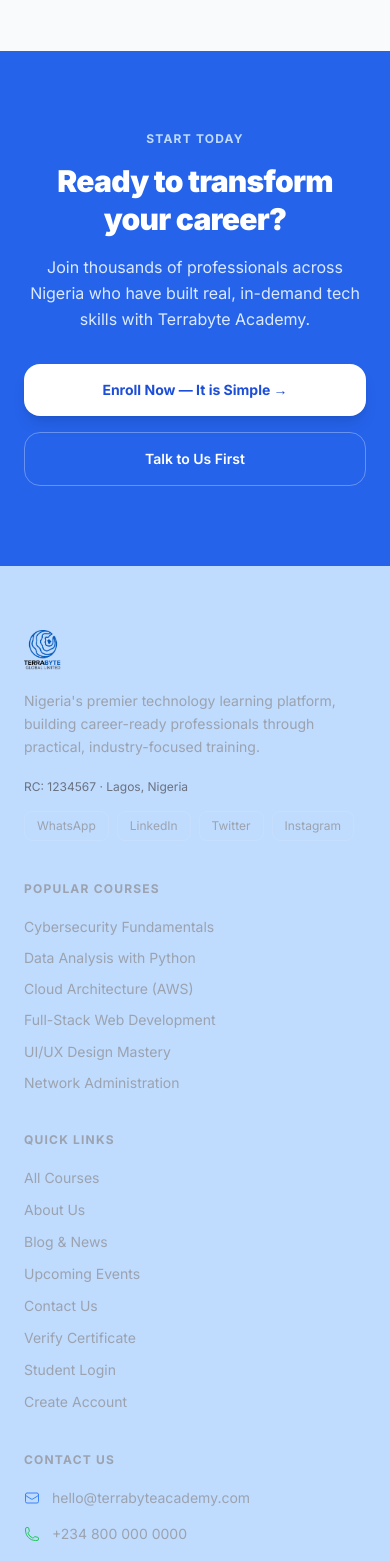
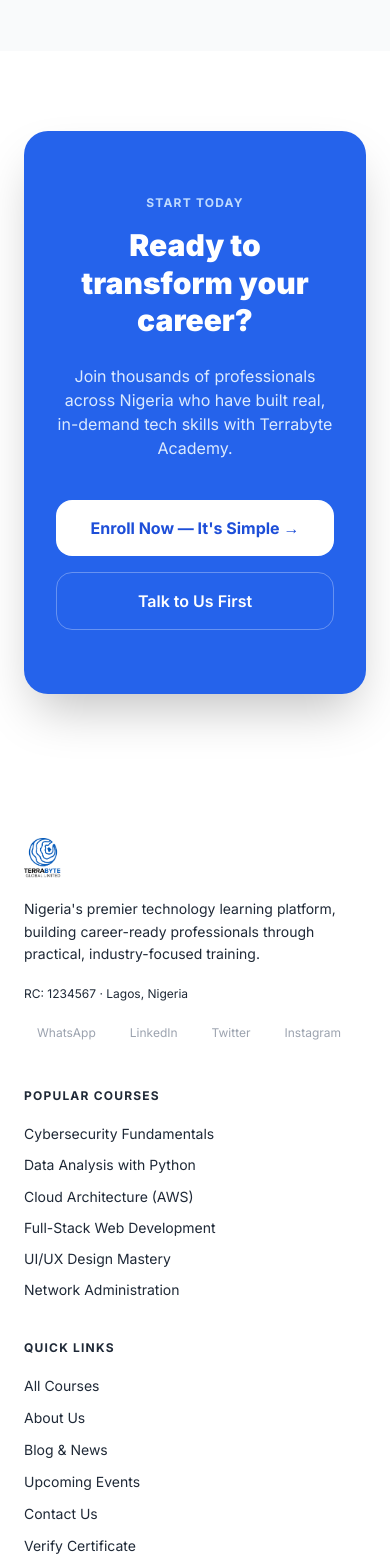
Before and after one commit to Obed-Ojingwa/Terrabyte-Academy, a Next.js app in the folder frontend/: page / in a window 390 px wide. Shown: the part 5860-7421 px from the top of the page. Built offline with nearby package versions, Linux system fonts and the light colour scheme.

Commit message:
Vercel error debug and Footer color change

```diff
--- a/frontend/src/app/page.tsx
+++ b/frontend/src/app/page.tsx
@@ -273,20 +273,41 @@
       </section>
 
       {/* ── CTA ── */}
-      <section className="py-20 md:py-28 px-6 md:px-12 bg-blue-600">
-        <div className="max-w-3xl mx-auto text-center">
-          <p className="text-blue-200 text-xs font-bold uppercase tracking-widest mb-4">Start Today</p>
-          <h2 className="text-3xl md:text-4xl font-black text-white mb-4 tracking-tight leading-tight">Ready to transform your career?</h2>
-          <p className="text-blue-100 text-base leading-relaxed mb-8 max-w-lg mx-auto">Join thousands of professionals across Nigeria who have built real, in-demand tech skills with Terrabyte Academy.</p>
-          <div className="flex flex-col sm:flex-row gap-4 justify-center">
-            <Link href="/auth/register" className="inline-flex items-center justify-center gap-2 bg-white hover:bg-gray-50 text-blue-700 font-bold px-8 py-4 rounded-2xl text-sm transition-all shadow-lg">Enroll Now — It is Simple →</Link>
-            <Link href="/contact" className="inline-flex items-center justify-center gap-2 border border-white/30 hover:border-white/60 text-white font-semibold px-8 py-4 rounded-2xl text-sm transition-all">Talk to Us First</Link>
-          </div>
-        </div>
-      </section>
+<section className="py-20 md:py-28 px-6 md:px-12">
+  <div className="mx-auto max-w-6xl rounded-3xl bg-blue-600 px-8 py-16 md:px-16 md:py-20 text-center shadow-2xl">
+    <p className="mb-4 text-xs font-bold uppercase tracking-widest text-blue-200">
+      Start Today
+    </p>
+
+    <h2 className="mb-6 text-3xl md:text-5xl font-black text-white leading-tight">
+      Ready to transform your career?
+    </h2>
+
+    <p className="mx-auto mb-10 max-w-2xl text-blue-100">
+      Join thousands of professionals across Nigeria who have built real,
+      in-demand tech skills with Terrabyte Academy.
+    </p>
+
+    <div className="flex flex-col sm:flex-row justify-center gap-4">
+      <Link
+        href="/auth/register"
+        className="inline-flex items-center justify-center rounded-2xl bg-white px-8 py-4 font-bold text-blue-700 hover:bg-gray-50"
+      >
+        Enroll Now — It's Simple →
+      </Link>
+
+      <Link
+        href="/contact"
+        className="inline-flex items-center justify-center rounded-2xl border border-white/30 px-8 py-4 font-semibold text-white hover:border-white/60"
+      >
+        Talk to Us First
+      </Link>
+    </div>
+  </div>
+</section>
 
       {/* ── FOOTER ── */}
-      <footer className="bg-blue-200 text-gray-800 px-6 md:px-12 pt-16 pb-8">
+      <footer className="bg-white-200 text-gray-800 px-6 md:px-12 pt-16 pb-8">
         <div className="max-w-7xl mx-auto">
           <div className="grid grid-cols-1 sm:grid-cols-2 lg:grid-cols-4 gap-10 mb-14">
 
@@ -306,8 +327,8 @@
                 </div>
               </Link>
 
-              <p className="text-gray-400 text-sm leading-relaxed mb-5">Nigeria's premier technology learning platform, building career-ready professionals through practical, industry-focused training.</p>
-              <p className="text-gray-500 text-xs mb-4">RC: 1234567 · Lagos, Nigeria</p>
+              <p className="text-black-400 text-sm leading-relaxed mb-5">Nigeria's premier technology learning platform, building career-ready professionals through practical, industry-focused training.</p>
+              <p className="text-black-500 text-xs mb-4">RC: 1234567 · Lagos, Nigeria</p>
               <div className="flex gap-2 flex-wrap">
                 {[{label:"WhatsApp",href:"https://wa.me/234XXXXXXXXXX"},{label:"LinkedIn",href:"#"},{label:"Twitter",href:"#"},{label:"Instagram",href:"#"}].map((s)=>(
                   <a key={s.label} href={s.href} className="text-xs border border-white/10 text-gray-400 hover:text-white hover:border-white/25 px-3 py-1.5 rounded-lg transition-all">{s.label}</a>
@@ -316,7 +337,7 @@
             </div>
 
             <div>
-              <p className="text-xs font-bold text-gray-400 uppercase tracking-widest mb-5">Popular Courses</p>
+              <p className="text-xs font-bold text-black-400 uppercase tracking-widest mb-5">Popular Courses</p>
               <div className="flex flex-col gap-3">
                 {[
                   {label:"Cybersecurity Fundamentals",href:"/public/courses/cybersecurity-fundamentals"},
@@ -325,12 +346,12 @@
                   {label:"Full-Stack Web Development",href:"/public/courses/fullstack-web-development"},
                   {label:"UI/UX Design Mastery",href:"/public/courses/uiux-design-mastery"},
                   {label:"Network Administration",href:"/public/courses/network-administration"},
-                ].map((l)=>(<Link key={l.href} href={l.href} className="text-sm text-gray-400 hover:text-white transition-colors leading-snug">{l.label}</Link>))}
+                ].map((l)=>(<Link key={l.href} href={l.href} className="text-sm text-black-400 hover:text-blue transition-colors leading-snug">{l.label}</Link>))}
               </div>
             </div>
 
             <div>
-              <p className="text-xs font-bold text-gray-400 uppercase tracking-widest mb-5">Quick Links</p>
+              <p className="text-xs font-bold text-black-400 uppercase tracking-widest mb-5">Quick Links</p>
               <div className="flex flex-col gap-3">
                 {[
                   {label:"All Courses",href:"/public/courses"},
@@ -341,26 +362,26 @@
                   {label:"Verify Certificate",href:"/public/verify-certificate"},
                   {label:"Student Login",href:"/auth/login"},
                   {label:"Create Account",href:"/auth/register"},
-                ].map((l)=>(<Link key={l.href} href={l.href} className="text-sm text-gray-400 hover:text-white transition-colors">{l.label}</Link>))}
+                ].map((l)=>(<Link key={l.href} href={l.href} className="text-sm text-black-400 hover:text-blue transition-colors">{l.label}</Link>))}
               </div>
             </div>
 
             <div>
-              <p className="text-xs font-bold text-gray-400 uppercase tracking-widest mb-5">Contact Us</p>
+              <p className="text-xs font-bold text-black-400 uppercase tracking-widest mb-5">Contact Us</p>
               <div className="flex flex-col gap-4">
-                <a href="mailto:hello@terrabyteacademy.com" className="flex items-start gap-3 text-sm text-gray-400 hover:text-white transition-colors">
-                  <svg className="w-4 h-4 mt-0.5 flex-shrink-0 text-blue-500" fill="none" viewBox="0 0 24 24" stroke="currentColor" strokeWidth={1.5}><path strokeLinecap="round" strokeLinejoin="round" d="M21.75 6.75v10.5a2.25 2.25 0 01-2.25 2.25h-15a2.25 2.25 0 01-2.25-2.25V6.75m19.5 0A2.25 2.25 0 0019.5 4.5h-15a2.25 2.25 0 00-2.25 2.25m19.5 0v.243a2.25 2.25 0 01-1.07 1.916l-7.5 4.615a2.25 2.25 0 01-2.36 0L3.32 8.91a2.25 2.25 0 01-1.07-1.916V6.75"/></svg>
+                <a href="mailto:hello@terrabyteacademy.com" className="flex items-start gap-3 text-sm text-black-400 hover:text-blue transition-colors">
+                  <svg className="w-4 h-4 mt-0.5 flex-shrink-0 text-black-500" fill="none" viewBox="0 0 24 24" stroke="currentColor" strokeWidth={1.5}><path strokeLinecap="round" strokeLinejoin="round" d="M21.75 6.75v10.5a2.25 2.25 0 01-2.25 2.25h-15a2.25 2.25 0 01-2.25-2.25V6.75m19.5 0A2.25 2.25 0 0019.5 4.5h-15a2.25 2.25 0 00-2.25 2.25m19.5 0v.243a2.25 2.25 0 01-1.07 1.916l-7.5 4.615a2.25 2.25 0 01-2.36 0L3.32 8.91a2.25 2.25 0 01-1.07-1.916V6.75"/></svg>
                   hello@terrabyteacademy.com
                 </a>
-                <a href="https://wa.me/234XXXXXXXXXX" className="flex items-start gap-3 text-sm text-gray-400 hover:text-white transition-colors">
+                <a href="https://wa.me/234XXXXXXXXXX" className="flex items-start gap-3 text-sm text-black-400 hover:text-blue-500 transition-colors">
                   <svg className="w-4 h-4 mt-0.5 flex-shrink-0 text-green-500" fill="none" viewBox="0 0 24 24" stroke="currentColor" strokeWidth={1.5}><path strokeLinecap="round" strokeLinejoin="round" d="M2.25 6.75c0 8.284 6.716 15 15 15h2.25a2.25 2.25 0 002.25-2.25v-1.372c0-.516-.351-.966-.852-1.091l-4.423-1.106c-.44-.11-.902.055-1.173.417l-.97 1.293c-.282.376-.769.542-1.21.38a12.035 12.035 0 01-7.143-7.143c-.162-.441.004-.928.38-1.21l1.293-.97c.363-.271.527-.734.417-1.173L6.963 3.102a1.125 1.125 0 00-1.091-.852H4.5A2.25 2.25 0 002.25 4.5v2.25z"/></svg>
                   +234 800 000 0000
                 </a>
-                <span className="flex items-start gap-3 text-sm text-gray-400">
+                <span className="flex items-start gap-3 text-sm text-black-400">
                   <svg className="w-4 h-4 mt-0.5 flex-shrink-0 text-blue-500" fill="none" viewBox="0 0 24 24" stroke="currentColor" strokeWidth={1.5}><path strokeLinecap="round" strokeLinejoin="round" d="M15 10.5a3 3 0 11-6 0 3 3 0 016 0z"/><path strokeLinecap="round" strokeLinejoin="round" d="M19.5 10.5c0 7.142-7.5 11.25-7.5 11.25S4.5 17.642 4.5 10.5a7.5 7.5 0 1115 0z"/></svg>
                   Victoria Island, Lagos, Nigeria
                 </span>
-                <span className="flex items-start gap-3 text-sm text-gray-400">
+                <span className="flex items-start gap-3 text-sm text-black-400">
                   <svg className="w-4 h-4 mt-0.5 flex-shrink-0 text-blue-500" fill="none" viewBox="0 0 24 24" stroke="currentColor" strokeWidth={1.5}><path strokeLinecap="round" strokeLinejoin="round" d="M12 6v6l4 2m6-2a10 10 0 11-20 0 10 10 0 0120 0z"/></svg>
                   Mon–Fri, 9am – 6pm WAT
                 </span>
@@ -375,7 +396,7 @@
           <div className="border-t border-white/10 pt-6 flex flex-col sm:flex-row items-center justify-between gap-4">
             <p className="text-xs text-gray-500 text-center sm:text-left">© {new Date().getFullYear()} Terrabyte Academy. RC: 1234567. All rights reserved.</p>
             <div className="flex gap-5">
-              {["Privacy Policy","Terms of Service","Cookie Policy"].map((l)=>(<a key={l} href="#" className="text-xs text-gray-500 hover:text-white transition-colors">{l}</a>))}
+              {["Privacy Policy","Terms of Service","Cookie Policy"].map((l)=>(<a key={l} href="#" className="text-xs text-black-500 hover:text-blue-500 transition-colors">{l}</a>))}
             </div>
           </div>
         </div>
--- a/frontend/src/app/public/payments/verify/page.tsx
+++ b/frontend/src/app/public/payments/verify/page.tsx
@@ -1,13 +1,13 @@
 "use client";
 
 import Link from "next/link";
-import { useEffect, useState } from "react";
+import { Suspense, useEffect, useState } from "react";
 import { useSearchParams, useRouter } from "next/navigation";
 import PublicHeader from "@/components/ui/PublicHeader";
 import api from "@/lib/api";
 import { Loader2, CheckCircle2, AlertTriangle } from "lucide-react";
 
-export default function VerifyPaymentPage() {
+function VerifyPaymentContent() {
   const searchParams = useSearchParams();
   const router = useRouter();
   const reference = searchParams?.get("reference") || "";
@@ -83,3 +83,26 @@
     </div>
   );
 }
+
+export default function VerifyPaymentPage() {
+  return (
+    <Suspense
+      fallback={
+        <div className="page-light min-h-screen pt-20 text-slate-950">
+          <PublicHeader />
+          <div className="max-w-4xl mx-auto px-6 py-20">
+            <div className="rounded-3xl border border-slate-200 bg-white p-10 shadow-sm text-center">
+              <div className="mx-auto mb-6 flex h-20 w-20 items-center justify-center rounded-full bg-brand-500/10 text-brand-600">
+                <Loader2 className="h-10 w-10 animate-spin" />
+              </div>
+              <h1 className="text-3xl font-black text-slate-950">Payment verification</h1>
+              <p className="mt-4 text-slate-600">Loading verification details…</p>
+            </div>
+          </div>
+        </div>
+      }
+    >
+      <VerifyPaymentContent />
+    </Suspense>
+  );
+}
```
Also changed, not shown: frontend/src/app/public/courses/[courseId]/page.tsx (+17 -4 lines).
